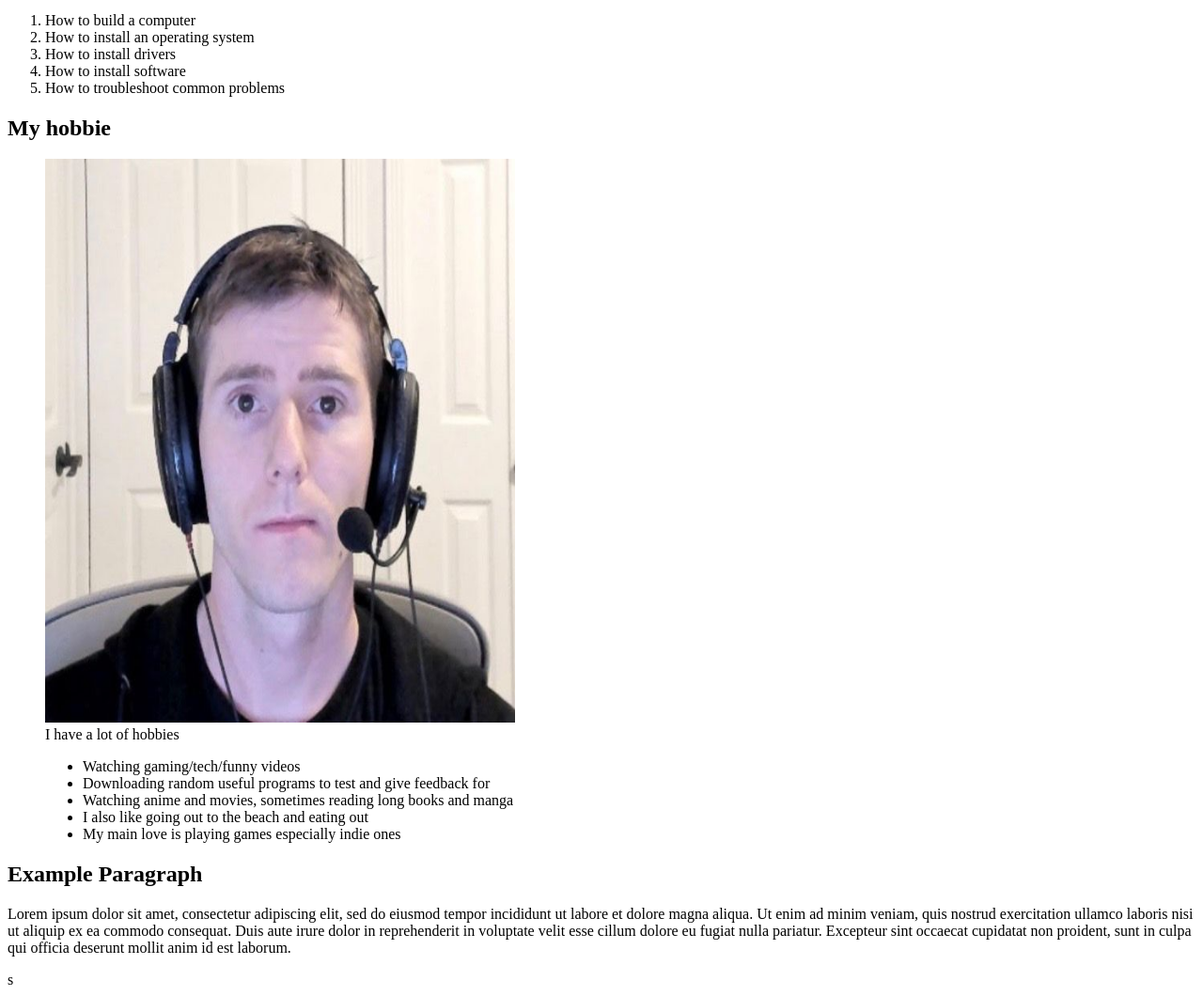
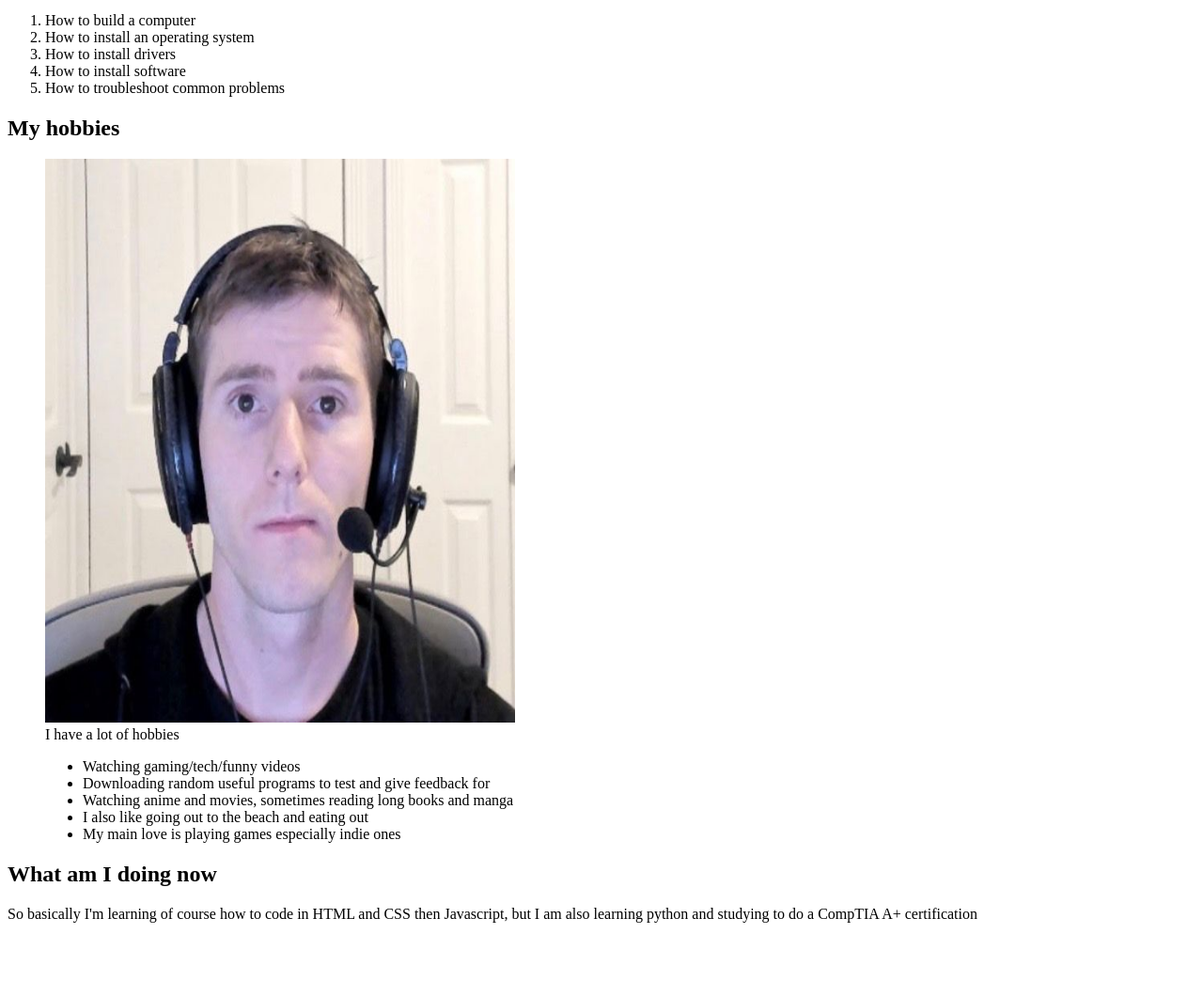
Before and after one commit to 12bbys/origin, a plain HTML site: page index.html in a window 1280 px wide. Shown: the part 407-1467 px from the top of the page at 94% size. After the commit the page ends 1405 px from the top, so only its background shows below. Drawn offline with Linux system fonts and the light colour scheme.

Commit message:
added new section for current activities

```diff
--- a/index.html
+++ b/index.html
@@ -7,6 +7,7 @@
   </head>
   <body>
     <h1>Welcome to my website</h1>
+
     <main>
 
       <section id="my-introduction">
@@ -37,8 +38,8 @@
         </ol>
       </section>
 
-     <section>
-      <h2>My hobbie</h2>
+     <section id="my-hobbies">
+      <h2>My hobbies</h2>
       <figure>
         <img src="Linus_meme.jpeg" alt="Linus meme" width="500" height="600">
         <figcaption>I have a lot of hobbies
@@ -53,13 +54,10 @@
       </figure>
      </section>
 
-    <section id="Example-section">
-      <h2>Example Paragraph</h2>
-      <p>Lorem ipsum dolor sit amet, consectetur adipiscing elit, sed do eiusmod tempor incididunt ut labore et dolore magna aliqua. Ut enim ad minim veniam, quis nostrud exercitation ullamco laboris nisi ut aliquip ex ea commodo consequat. Duis aute irure dolor in reprehenderit in voluptate velit esse cillum dolore eu fugiat nulla pariatur. Excepteur sint occaecat cupidatat non proident, sunt in culpa qui officia deserunt mollit anim id est laborum.
-      </p>s
-    </section>
+    <section id="current-activities">
+      <h2>What am I doing now</h2>
+      <p>So basically I'm learning of course how to code in HTML and CSS then Javascript, but I am also learning python and studying to do a CompTIA A+ certification</p>
 
-    </section>
     </section>
 
     </main>
```
